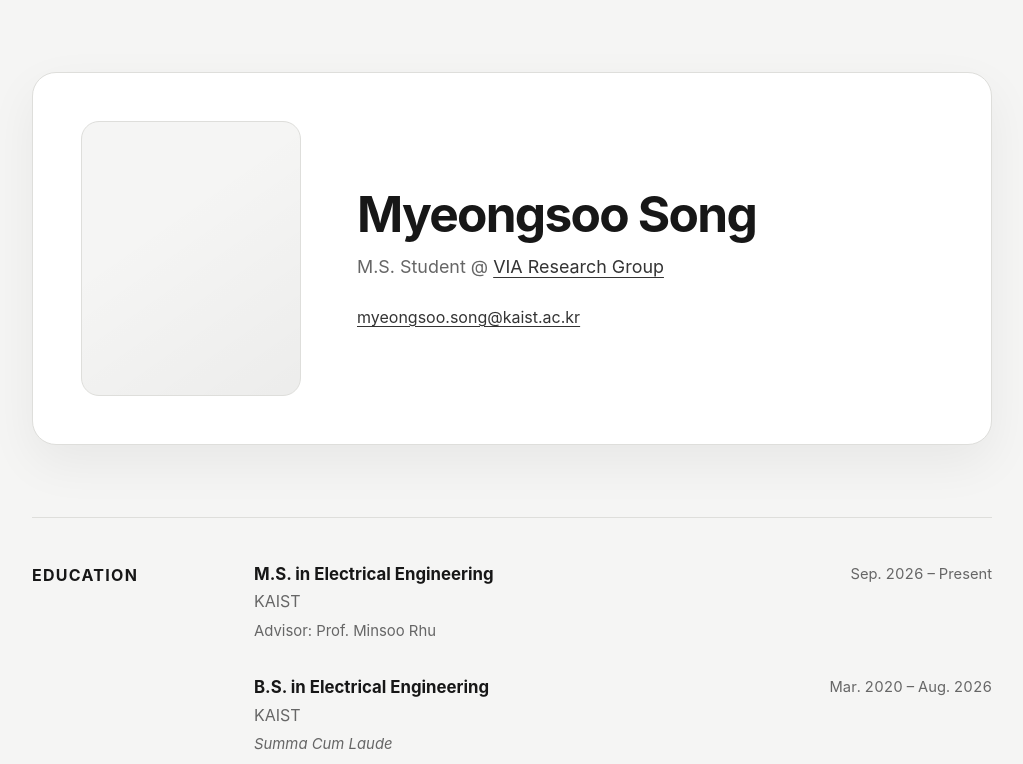
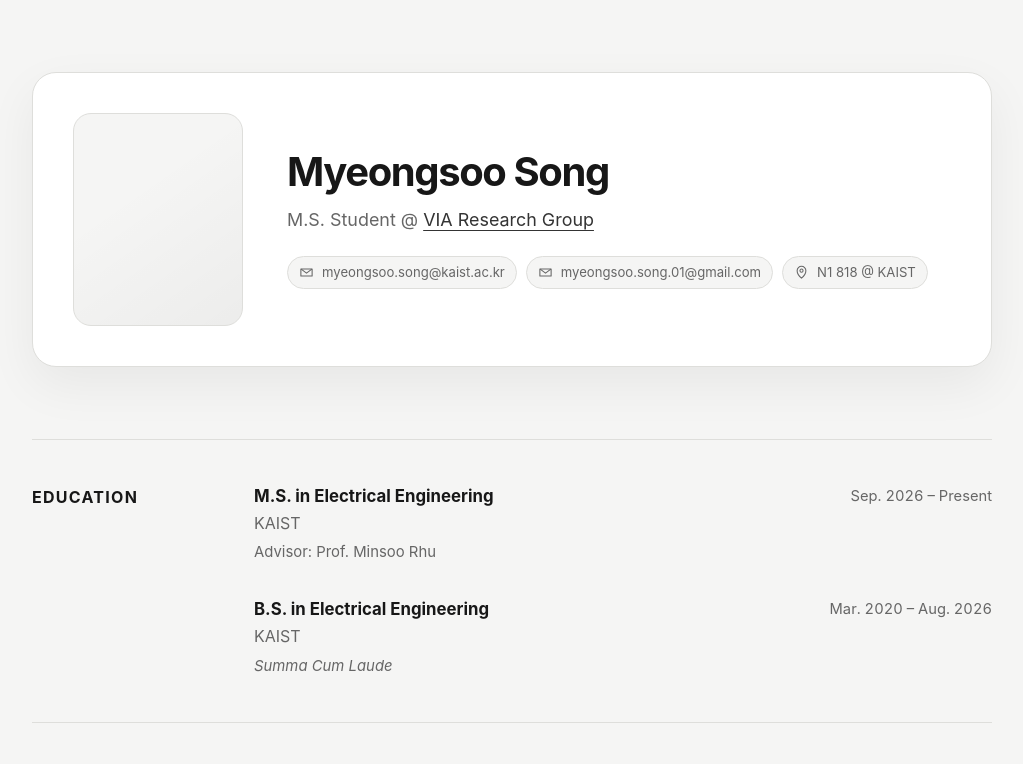
Before and after one commit to myeongsoo-song/myeongsoo-song.github.io, a plain HTML site: page index.html in a window 1280 px wide. Shown: the top 764 px of the page, without its empty margins (128-1151 px from the left). Drawn offline with Linux system fonts and the light colour scheme.

Commit message:
Compact profile header and add contact details

```diff
--- a/index.html
+++ b/index.html
@@ -8,7 +8,7 @@
       content="Myeongsoo Song — M.S. student at the VIA Research Group, KAIST."
     />
     <title>Myeongsoo Song</title>
-    <link rel="stylesheet" href="styles.css?v=2" />
+    <link rel="stylesheet" href="styles.css?v=3" />
   </head>
   <body>
     <main class="page-shell">
@@ -32,9 +32,27 @@
           </p>
 
           <address class="contact-list">
-            <a href="mailto:myeongsoo.song@kaist.ac.kr">
-              myeongsoo.song@kaist.ac.kr
+            <a class="contact-item" href="mailto:myeongsoo.song@kaist.ac.kr">
+              <svg aria-hidden="true" viewBox="0 0 24 24">
+                <path d="M3 6.5h18v11H3z" />
+                <path d="m4 7 8 6 8-6" />
+              </svg>
+              <span>myeongsoo.song@kaist.ac.kr</span>
             </a>
+            <a class="contact-item" href="mailto:myeongsoo.song.01@gmail.com">
+              <svg aria-hidden="true" viewBox="0 0 24 24">
+                <path d="M3 6.5h18v11H3z" />
+                <path d="m4 7 8 6 8-6" />
+              </svg>
+              <span>myeongsoo.song.01@gmail.com</span>
+            </a>
+            <span class="contact-item contact-item--static">
+              <svg aria-hidden="true" viewBox="0 0 24 24">
+                <path d="M12 21s7-6.1 7-12a7 7 0 1 0-14 0c0 5.9 7 12 7 12Z" />
+                <circle cx="12" cy="9" r="2.5" />
+              </svg>
+              <span>N1 818 @ KAIST</span>
+            </span>
             <!-- Add a LinkedIn link here after creating the account. -->
           </address>
         </div>
--- a/styles.css
+++ b/styles.css
@@ -54,10 +54,10 @@ a:focus-visible {
 
 .profile {
   display: grid;
-  grid-template-columns: 220px minmax(0, 1fr);
-  gap: 56px;
+  grid-template-columns: 170px minmax(0, 1fr);
+  gap: 44px;
   align-items: center;
-  padding: 48px;
+  padding: 40px;
   border: 1px solid var(--border);
   border-radius: 24px;
   background: var(--surface);
@@ -96,7 +96,7 @@ p {
 
 h1 {
   margin-bottom: 10px;
-  font-size: clamp(2rem, 4.5vw, 3.1rem);
+  font-size: clamp(1.8rem, 3.8vw, 2.5rem);
   line-height: 1.12;
   letter-spacing: -0.035em;
 }
@@ -110,8 +110,53 @@ h1 {
 .contact-list {
   display: flex;
   flex-wrap: wrap;
-  gap: 10px 22px;
+  gap: 9px;
   font-style: normal;
+}
+
+.contact-item {
+  display: inline-flex;
+  gap: 8px;
+  align-items: center;
+  padding: 7px 11px;
+  border: 1px solid var(--border);
+  border-radius: 999px;
+  background: var(--background);
+  color: var(--muted);
+  font-size: 0.82rem;
+  line-height: 1.25;
+  text-decoration: none;
+  transition:
+    border-color 150ms ease,
+    color 150ms ease,
+    background-color 150ms ease;
+}
+
+a.contact-item:hover {
+  border-color: var(--muted);
+  background: var(--accent-soft);
+  color: var(--text);
+  text-decoration: none;
+}
+
+.contact-item svg {
+  width: 15px;
+  height: 15px;
+  flex: 0 0 auto;
+  fill: none;
+  stroke: currentColor;
+  stroke-linecap: round;
+  stroke-linejoin: round;
+  stroke-width: 1.7;
+}
+
+.contact-item span {
+  min-width: 0;
+  overflow-wrap: anywhere;
+}
+
+.contact-item--static {
+  cursor: default;
 }
 
 .section-list {
@@ -202,11 +247,11 @@ footer {
   .profile {
     grid-template-columns: 1fr;
     gap: 30px;
-    padding: 28px;
+    padding: 26px;
   }
 
   .profile-photo {
-    width: min(180px, 58vw);
+    width: min(145px, 48vw);
   }
 
   .section-list {
```
